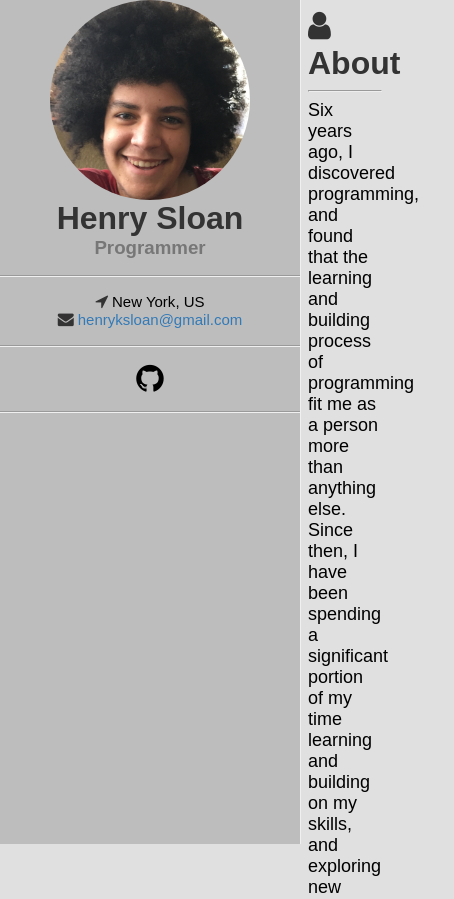
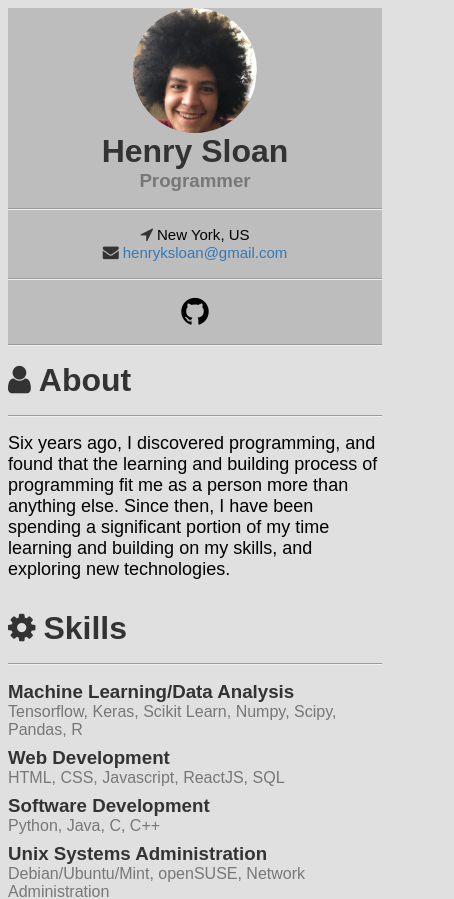
Before and after one commit to henryksloan/old-portfolio, a React app: page / in a window 390 px wide. Shown: the top 899 px of the page, 454 px wide, since content can reach past the window. Built offline with nearby package versions, Linux system fonts and the light colour scheme.

Commit message:
Add basic responsive design

```diff
--- a/index.css
+++ b/index.css
@@ -1,20 +1,83 @@
 body {
     font-family: Arial, Helvetica, sans-serif;
-    background-color: #E0E0E0;
+    background-color: #e0e0e0;
 }
 
+@media (min-width: 1000px) {
     .sidenav {
         height: 100%;
-    width: 300px;
+        width: 19%; /* 300px; */
+        max-width: 300px;
         position: fixed;
         z-index: 1;
         top: 0;
         left: 0;
-    background-color: #BDBDBD;
+        background-color: #bdbdbd;
         overflow-x: hidden;
         transition: 0.5s;
         margin-right: 8px;
         border-right: 1px solid #f0f0f0;
+    }
+    .image-circle {
+        width: 66.6%; /* 200px; */
+        /* height: 66.6%; /* 200px; */
+        height: 0;
+        padding-top: 66.6%;
+        position: relative;
+        overflow: hidden;
+        border-radius: 50%;
+        margin: 0 auto;
+    }
+
+    .sidenav img {
+        position: absolute;
+        width: 105%; /* 200px; */
+        display: inline;
+        height: 105%; /* 226px; */
+        /* margin-top: -110%; */
+        left: 0;
+        top: 0;
+    }
+
+    #main {
+        position: absolute;
+        margin-left: 19%; /* 300px; */
+    }
+}
+
+@media (max-width: 1000px) {
+    .sidenav {
+        width: 100%;
+        padding: 0px;
+        margin: 0px;
+        background-color: #bdbdbd;
+    }
+    .image-circle {
+        width: 33.3%;
+        height: 0;
+        padding-top: 33.3%;
+        position: relative;
+        overflow: hidden;
+        border-radius: 50%;
+        margin: 0 auto;
+    }
+
+    .sidenav img {
+        position: absolute;
+        width: 105%; /* 200px; */
+        display: inline;
+        height: 105%; /* 226px; */
+        /* margin-top: -110%; */
+        left: 0;
+        top: 0;
+    }
+
+    #main hr {
+        border-bottom: 1px solid #f0f0f0;
+        margin: 16px 0 16px 0;
+        border-right-width: 0;
+        border-left-width: 0;
+    }
 }
 
 .sidenav p {
@@ -29,22 +92,6 @@ body {
     border-left-width: 0;
 }
 
-.image-circle {
-    width: 200px;
-    height: 200px;
-    position: relative;
-    overflow: hidden;
-    border-radius: 50%;
-    margin: 0 auto;
-}
-
-.sidenav img {
-    position:absolute;
-    width: 200px;
-    display: inline;
-    height: 226px;
-    margin-top: -10%;
-}
 
 #contact-info {
     text-align: center;
@@ -85,10 +132,6 @@ body {
     margin: 0;
 }
 
-#main {
-    margin-left: 300px;
-}
-
 .section {
     padding-bottom: 30px;
 }
--- a/index.html
+++ b/index.html
@@ -2,6 +2,7 @@
 <html lang = "en">
    <head>
       <meta charset = "UTF-8">
+      <meta name="viewport" content="width=device-width, initial-scale=1.0">
       <link rel="stylesheet" type="text/css" href="./index.css">
       <link rel="stylesheet" href="https://cdnjs.cloudflare.com/ajax/libs/font-awesome/4.7.0/css/font-awesome.min.css">
       <title>Henry Sloan</title>
--- a/resume.json
+++ b/resume.json
@@ -2,7 +2,7 @@
   "basics": {
     "name": "Henry Sloan",
     "label": "Programmer",
-    "picture": "./profile.jpg",
+    "picture": "./profile-2.jpg",
     "email": "henryksloan@gmail.com",
     "phone": "",
     "website": "https://henryksloan.github.io",
```
Also changed, not shown: index.js, profile-2.jpg (added). Lines whose indentation alone changed are shown as unchanged.
